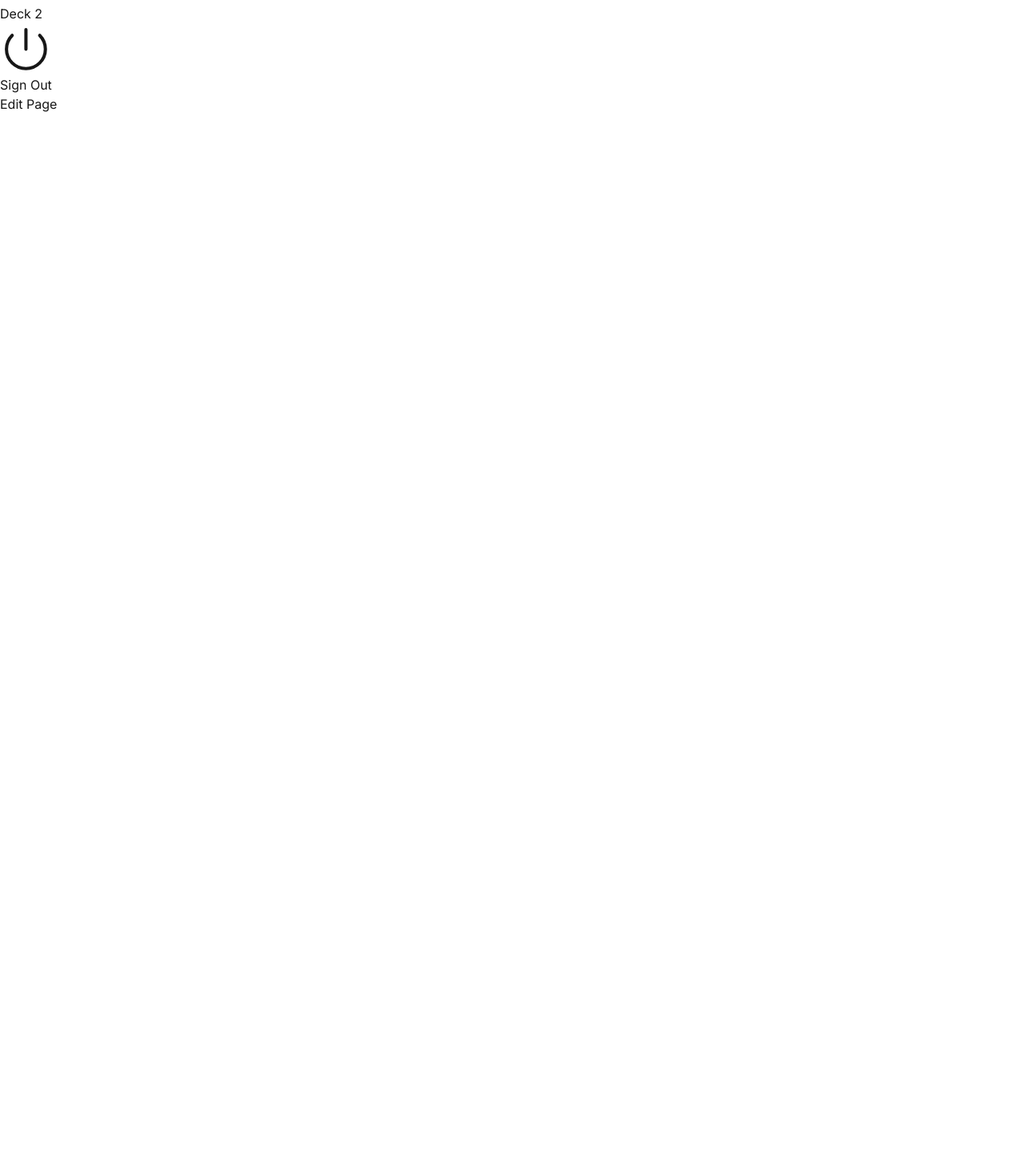
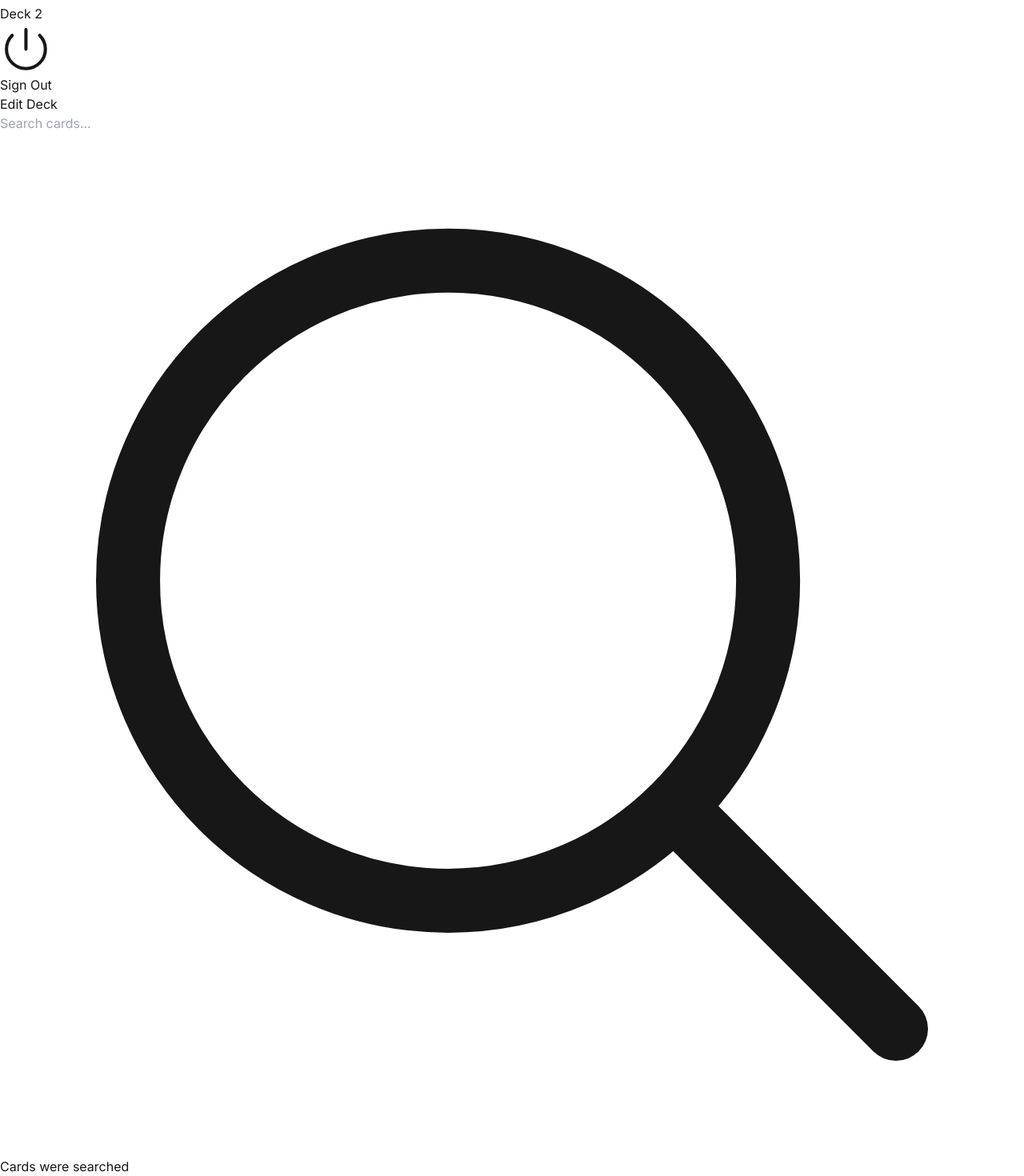
Before and after one commit to IyXuan23/mtgLists, a Next.js app in the folder mtglist/: page /dashboard/deck1/edit in a window 1280 px wide. Shown: the part 4207-5677 px from the top of the page at 80% size. Before the commit the page ends 4349 px from the top, so only its background shows below. Built offline with nearby package versions, Linux system fonts and the light colour scheme; no server answers; the database is empty; a web font is replaced by a local one.

Commit message:
Implemented search engine
implemented search engine to look for cards in the database

to do: implement debouncing to reduce query spam, as well as to design table to showcase searched cards, currently we are only printing to console

```diff
--- a/mtglist/package.json
+++ b/mtglist/package.json
@@ -17,7 +17,8 @@
     "node-fetch": "^3.3.2",
     "pg": "^8.13.1",
     "react": "^19.0.0",
-    "react-dom": "^19.0.0"
+    "react-dom": "^19.0.0",
+    "use-debounce": "^10.0.4"
   },
   "devDependencies": {
     "@eslint/eslintrc": "^3",
--- a/mtglist/src/app/dashboard/deck1/edit/page.tsx
+++ b/mtglist/src/app/dashboard/deck1/edit/page.tsx
@@ -1,8 +1,25 @@
-export default async function Page() {
+import SearchBar from "@/app/ui/searchbar";
+import SearchTable from "@/app/ui/searchtable";
+import { Suspense } from "react";
+
+export default async function Page(props: {
+    searchParams?: Promise <{
+        query?: string,
+        page?:string }>}) {
+
+    const searchParams = await props.searchParams;
+    const query = searchParams?.query || '';
+    const currentPage = Number(searchParams?.page) || 1;
 
     return(
-        <div className="flex">
-            Edit Page
+        <div className="flex-1 bg-gray-100/20 rounded-md gap-2 p-2 flex flex-col">
+            <div>Edit Deck</div>
+            <SearchBar placeholder="Search cards..."></SearchBar>
+            <Suspense key = {query + currentPage}>
+                <SearchTable query={query} currentPage={currentPage}>
+
+                </SearchTable>
+            </Suspense>
         </div>
     );
 }
--- a/mtglist/src/app/lib/data.ts
+++ b/mtglist/src/app/lib/data.ts
@@ -23,3 +23,23 @@ export async function fetchCardsInDeck(deck_id: string) {
 
     return cardsInDeck.rows;
 }
+
+const ITEMS_PER_PAGE = 6;
+export async function fetchSearchedCards(query: string, currentPage: number) {
+
+    const offset = (currentPage - 1) * ITEMS_PER_PAGE;
+
+    try {
+        const searchedCards = await sql<Card>
+        `SELECT *
+        FROM cards
+        WHERE cards.card_name ILIKE ${`%${query}%`}
+        LIMIT ${ITEMS_PER_PAGE} OFFSET ${offset}`;
+
+        return searchedCards.rows;
+    } catch (error) {
+        console.log('Database Error: ', error);
+        throw new Error('Failed to Fetch Cards.');
+    }
+
+}
--- /dev/null
+++ b/mtglist/src/app/ui/searchbar.tsx
@@ -0,0 +1,35 @@
+'use client'
+
+import { MagnifyingGlassIcon } from "@heroicons/react/24/outline";
+import { useDebouncedCallback } from 'use-debounce';
+import { useSearchParams, usePathname, useRouter } from "next/navigation";
+
+export default function SearchBar({placeholder} : {placeholder:string}) {
+
+    const searchParams = useSearchParams();
+    const pathname = usePathname();
+    const {replace} = useRouter();
+
+    function handleSearch(name: string) {
+
+        const params = new URLSearchParams(searchParams);
+        if (name) {
+            params.set('query', name);
+        } else {
+            params.delete('query');
+        }
+        replace(`${pathname}?${params.toString()}`);
+
+        console.log(name);
+    }
+
+    return(
+        <div className="flex flex-1 gap-2 items-center">
+            <input className="block w-full bg-gray-300 rounded-md border border-gray-100 text-black"
+            placeholder={placeholder}
+            onChange={(e) => {handleSearch(e.target.value)}}
+            defaultValue={searchParams.get('query')?.toString()}/>
+            <MagnifyingGlassIcon className="size-5"/>
+        </div>
+    );
+}
--- /dev/null
+++ b/mtglist/src/app/ui/searchtable.tsx
@@ -0,0 +1,14 @@
+import { fetchSearchedCards } from "../lib/data";
+
+export default async function SearchTable({
+    query, currentPage} : {query: string, currentPage: number}) {
+
+    const cards = await fetchSearchedCards(query, currentPage);
+    console.log(cards);
+
+    return(
+        <div>
+            Cards were searched
+        </div>
+    );
+}
```
Also changed, not shown: mtglist/src/app/dashboard/deck1/page.tsx (+9 -2 lines), mtglist/src/app/ui/carddisplay.tsx (added, +7 -0 lines), mtglist/src/app/ui/cardlistdisplay.tsx (added, +8 -0 lines), 1 other file (tests, documents, lock files or other folders).
